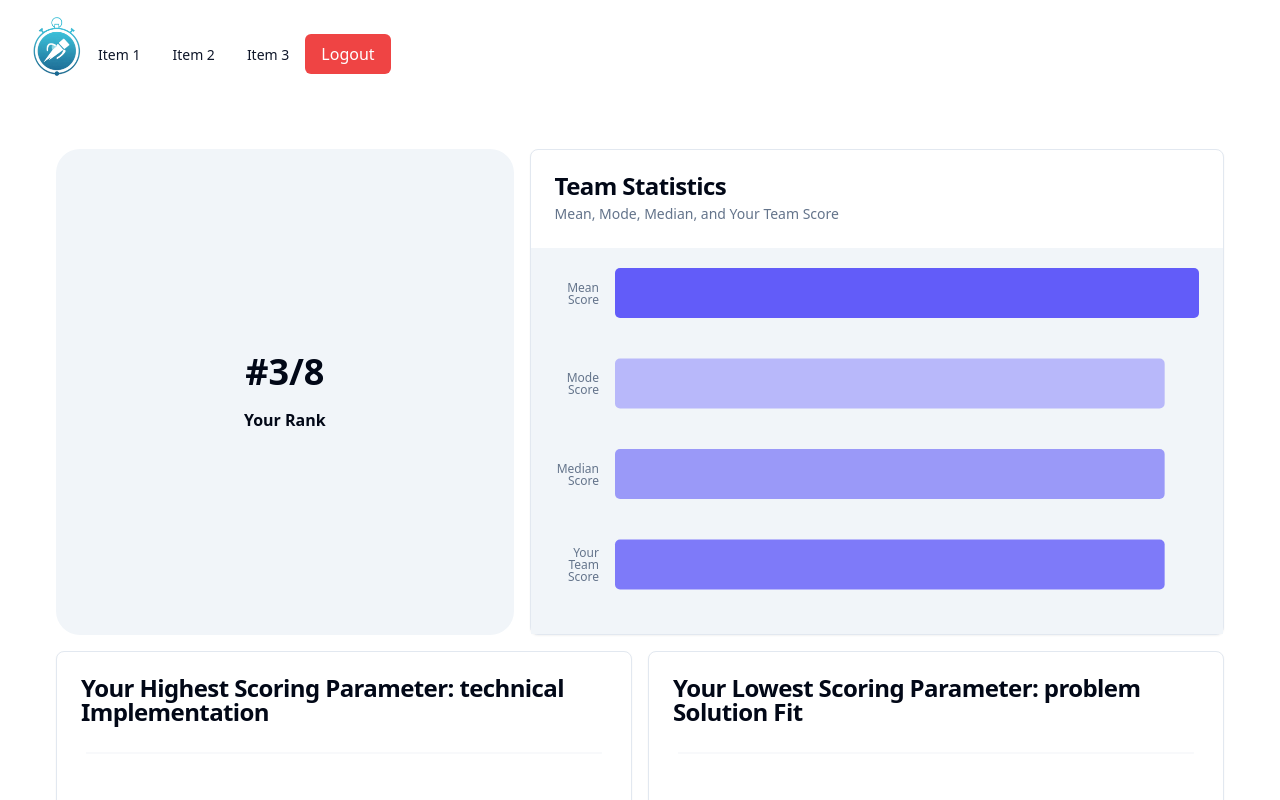
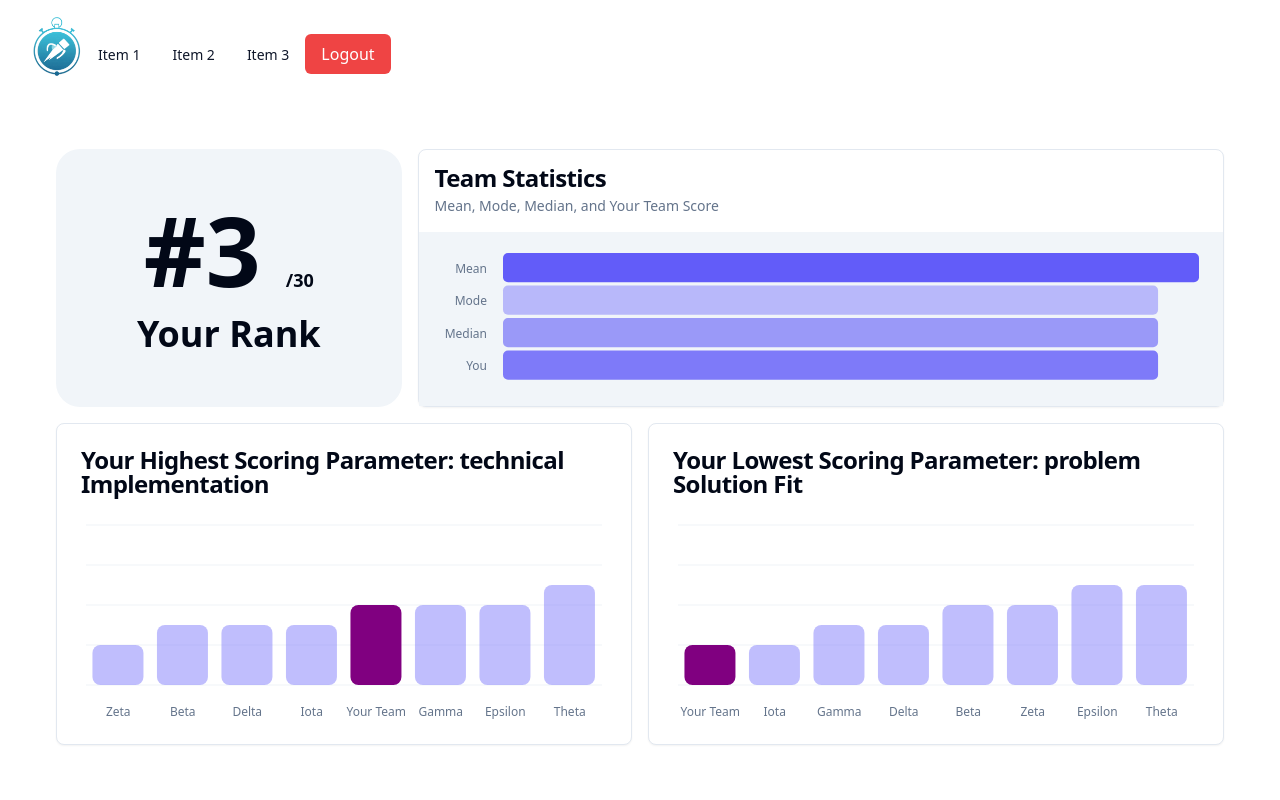
Before and after one commit to VyomRaturi/bvp_hack, a Next.js app: page /teamanalytics in a window 1280 px wide. Shown: the top 800 px of the page. Built offline with nearby package versions, Linux system fonts and the light colour scheme.

Commit message:
team page

```diff
--- a/app/(main)/teamanalytics/page.tsx
+++ b/app/(main)/teamanalytics/page.tsx
@@ -3,7 +3,6 @@ import { ComparisonWinning } from "@/components/comparison-with-winning";
 import { HighScoring } from "@/components/high-scoring";
 import { LowScoring } from "@/components/low-scoring";
 import React from "react";
-
 type Props = {};
 interface TeamScore {
   parameter: string;
@@ -195,14 +194,14 @@ function getTeamRank(teamId: number) {
 const MyTeamAnalytics = (props: Props) => {
   return (
     <div className="w-full p-14 gap-4 grid grid-rows-6 relative">
-      <div className="row-span-2 gap-4 grid grid-cols-10">
-        <div className="bg-muted rounded-3xl col-span-4 flex items-center justify-center flex-col">
-          <h1 className="font-bold px-4 py-2 text-4xl ">
-            #{getTeamRank(3)}/{AllteamScores.length}
+      <div className=" gap-4 flex">
+        <div className="bg-muted rounded-3xl w-[30%] flex items-center justify-center flex-col">
+          <h1 className="font-bold px-4 py-2 text-8xl ">
+            #3 <span className="text-lg">/30</span>
           </h1>
-          <h1 className="font-bold px-4 py-2 ">Your Rank </h1>
+          <h1 className="font-bold text-4xl px-4 py-2 ">Your Rank </h1>
         </div>
-        <div className="col-span-6">
+        <div className="col-span-6 w-[70%]">
           <ComparisonWinning />
         </div>
       </div>
--- a/components/chart/chart-component.tsx
+++ b/components/chart/chart-component.tsx
@@ -42,7 +42,7 @@ export const CustomChart: React.FC<PerformanceProps> = ({ parameterName, title,
         <CardTitle>{title}</CardTitle>
       </CardHeader>
       <CardContent>
-        <ChartContainer config={chartConfig}>
+        <ChartContainer config={chartConfig} className="h-[200px] w-full">
           <BarChart data={chartData}>
             <CartesianGrid vertical={false} />
             <XAxis
--- a/components/comparison-with-winning.tsx
+++ b/components/comparison-with-winning.tsx
@@ -157,35 +157,36 @@ const chartConfig = {
     label: "Scores",
   },
   Mean: {
-    label: "Mean Score",
+    label: "Mean",
     color: "#625CF9",
   },
   Mode: {
-    label: "Mode Score",
+    label: "Mode",
     color: "#625CF966",
   },
   Median: {
-    label: "Median Score",
+    label: "Median",
     color: "#625CF999",
   },
   YourTeamAverage: {
-    label: "Your Team Score",
+    label: "You",
     color: "#625CF9CC",
   },
 } satisfies ChartConfig;
 
 export function ComparisonWinning() {
   return (
-    <Card>
-      <CardHeader>
+    <Card className="">
+      <CardHeader className="p-4">
         <CardTitle>Team Statistics</CardTitle>
         <CardDescription>
           Mean, Mode, Median, and Your Team Score
         </CardDescription>
       </CardHeader>
-      <CardContent className="bg-muted">
-        <ChartContainer config={chartConfig}>
+      <CardContent className="bg-muted ">
+        <ChartContainer config={chartConfig} className="h-[150px] w-full pt-5">
           <BarChart
+            className="w-full"
             accessibilityLayer
             data={chartData}
             layout="vertical"
@@ -202,7 +203,7 @@ export function ComparisonWinning() {
               tickFormatter={(value) =>
                 chartConfig[value as keyof typeof chartConfig]?.label
               }
-              className=""
+              className="whitespace-nowrap whi"
             />
             <XAxis dataKey="value" type="number" hide />
             <ChartTooltip
```
Also changed, not shown: app/globals.css (line endings or trailing spaces).
